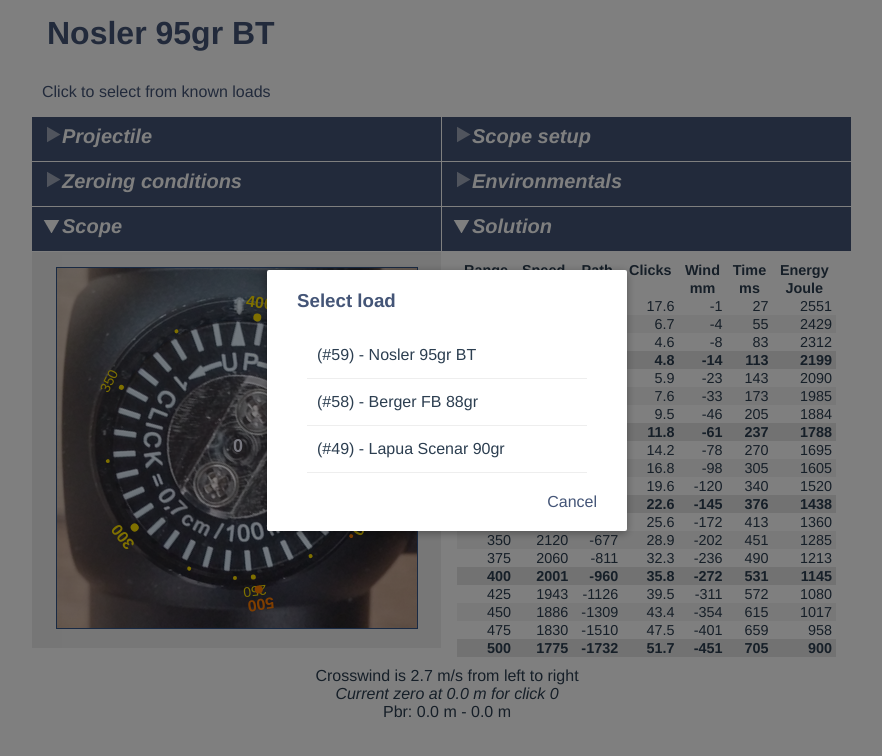
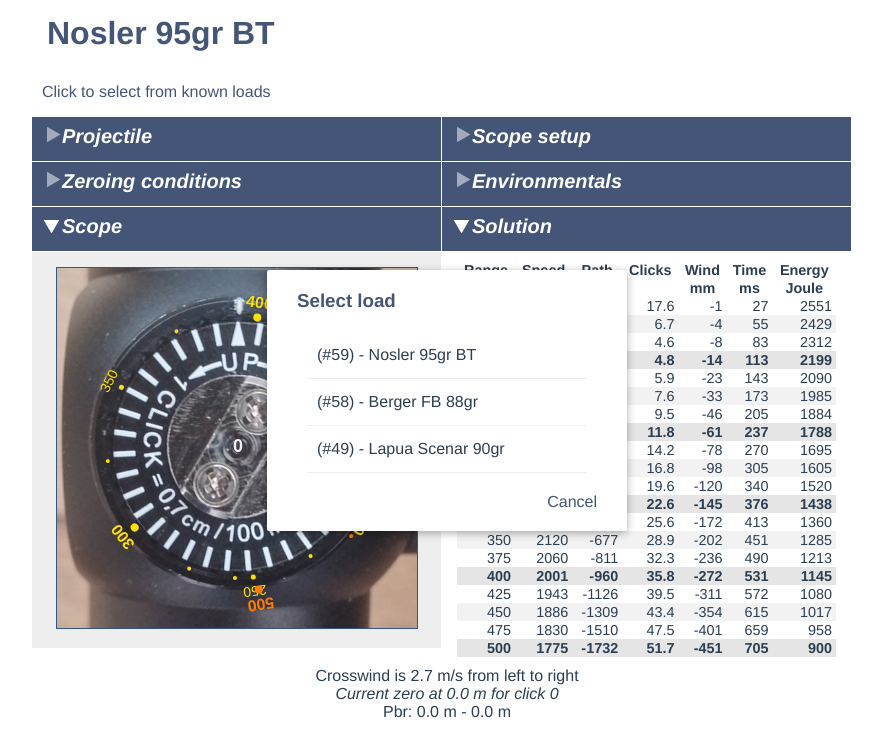
Before and after one commit to johannthorir/vue-standard, a Vue app: page /#/ in a window 1280 px wide. Both pictures are taken after a click on the link "Click to select from known loads". Shown: the top 756 px of the page, without its empty margins (193-1075 px from the left). Built offline with nearby package versions, Linux system fonts and the light colour scheme.

Commit message:
Modal dialog mask is wonky on chrome on android.

```diff
--- a/src/components/Modal.vue
+++ b/src/components/Modal.vue
@@ -34,7 +34,6 @@
   left: 0;
   width: 100%;
   height: 100%;
-  background-color: rgba(0, 0, 0, .5);
   display: table;
   transition: opacity .3s ease;
 }
```
